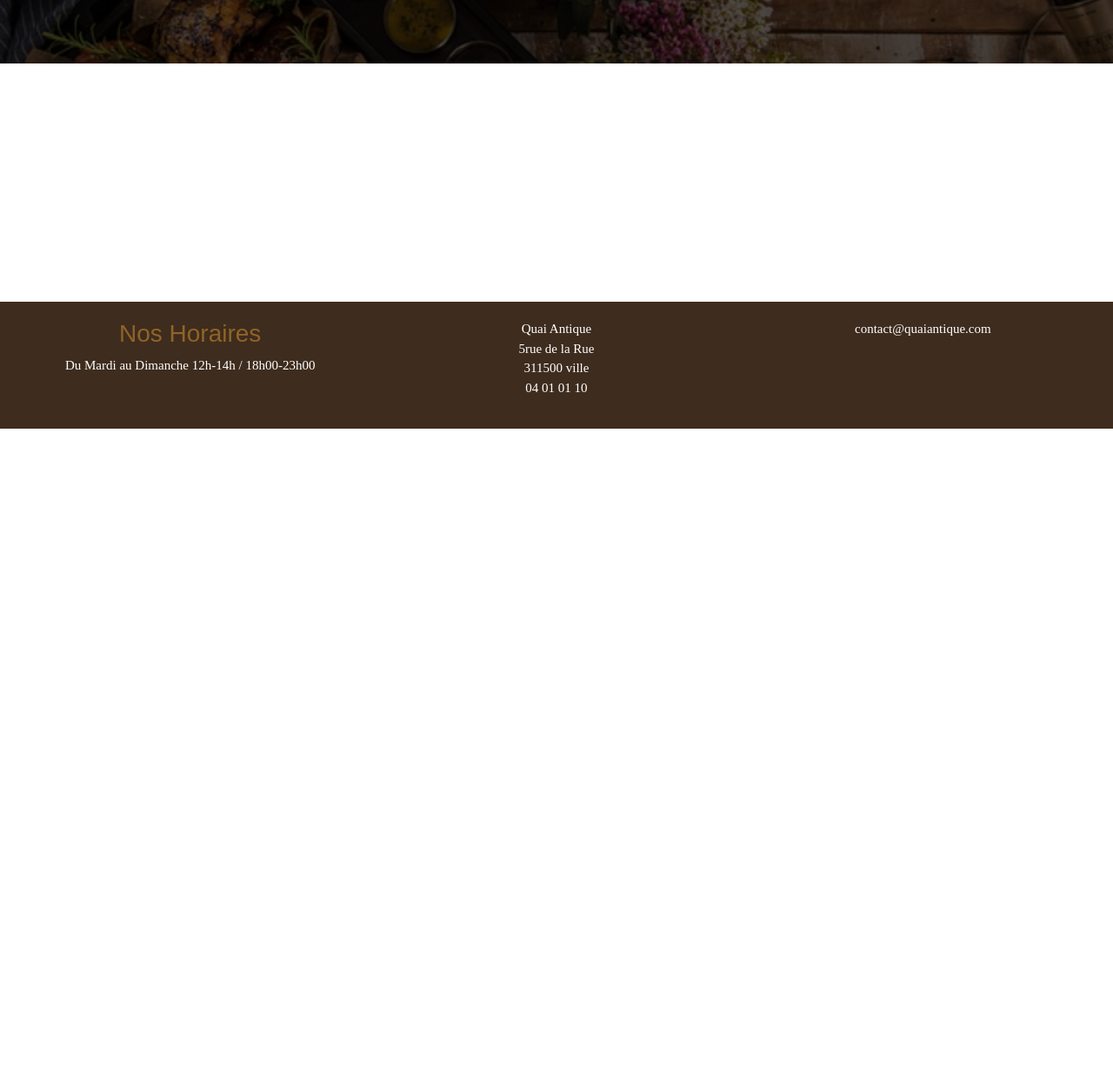
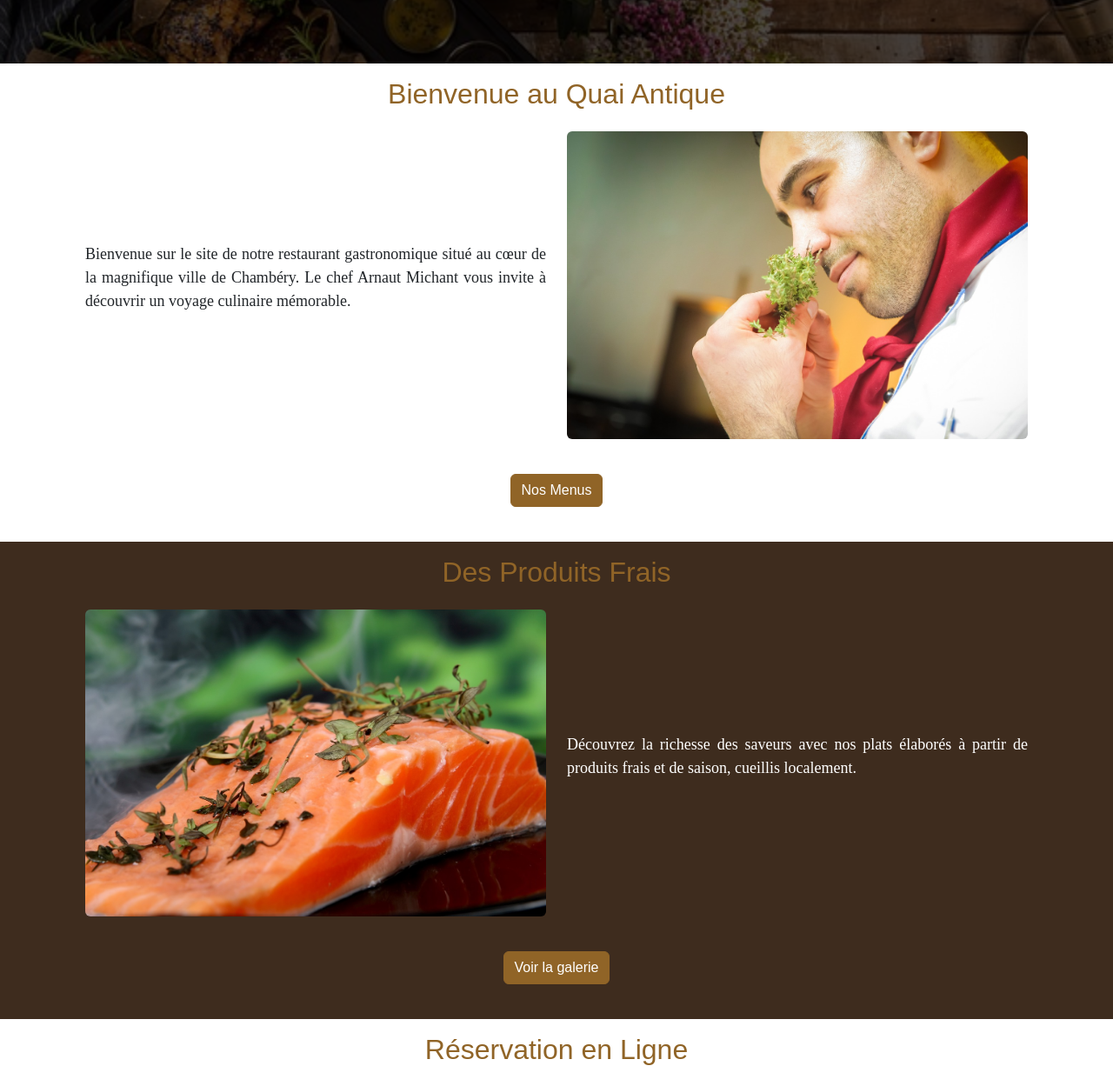
Before and after one commit to jonluca7/QuaiAntiqueRestaurantFront, a website with bundled scripts: page index.html in a window 1280 px wide. Shown: the part 307-1556 px from the top of the page at 87% size. Before the commit the page ends 800 px from the top, so only its background shows below. Built offline with nearby package versions, Linux system fonts and the light colour scheme; files whose address does not match are found by name; a web font is replaced by a local one.

Commit message:
Home Page terminé

```diff
--- a/index.html
+++ b/index.html
@@ -15,7 +15,7 @@
         Le menu du site Quai Antique  <i class="bi bi-airplane"></i>
         <nav class="navbar navbar-expand-lg  bg-dark"  data-bs-theme="dark">
             <div class="container-fluid">
-              <a class="navbar-brand" href="/">Quai Antique</a>
+              <a class="navbar-brand ml-3" href="/">Quai Antique</a>
               <button class="navbar-toggler" type="button" data-bs-toggle="collapse" data-bs-target="#navbarSupportedContent" aria-controls="navbarSupportedContent" aria-expanded="false" aria-label="Toggle navigation">
                 <span class="navbar-toggler-icon"></span>
               </button>
@@ -67,7 +67,7 @@
             </P>
         </div>
         <div class="col-6 col-lg-4">
-            <p>contact@quaiantique.com</p>
+            <p>à Modifier</p>
         </div>
     </div>
     </footer>
--- a/pages/home.html
+++ b/pages/home.html
@@ -5,3 +5,63 @@
         <button type="button" class="btn btn-primary" > Réservez</button>
     </div>
 </div>
+
+
+<section>
+  <article class="p-3">
+    <div class="container">
+      <h2 class="text-primary text-center">Bienvenue au Quai Antique</h2>
+      <div class="row cols-2 align-items-center p-3">
+        <div class="col">
+          <p class="text-justify">
+            Bienvenue sur le site de notre restaurant gastronomique situé au cœur de la magnifique ville de Chambéry. Le chef Arnaut Michant vous invite à découvrir un voyage culinaire mémorable.
+          </p>
+        </div>
+        <div class="col align-items-center">
+          <img class="w-100 rounded" src="../Images/le chef.jpg" alt="">
+        </div>
+      </div>
+     <div class="text-center p-4">
+      <a href="#" class="btn btn-primary">Nos Menus</a>
+     </div>
+    </div>
+  </article>
+
+  <article class="bg-dark text-white p-3">
+    <div class="container">
+      <h2 class="text-primary text-center">Des Produits Frais</h2>
+      <div class="row cols-2 align-items-center p-3">
+        <div class="col align-items-center">
+          <img class="w-100 rounded" src="../Images/saumon.jpg" alt="">
+        </div>
+        <div class="col">
+          <p class="text-justify">
+            Découvrez la richesse des saveurs avec nos plats élaborés à partir de produits frais et de saison, cueillis localement.
+          </p>
+        </div>
+      </div>
+     <div class="text-center p-4">
+      <a href="#" class="btn btn-primary">Voir la galerie</a>
+     </div>
+    </div>
+  </article>
+
+  <article class="p-3">
+    <div class="container">
+      <h2 class="text-primary text-center">Réservation en Ligne</h2>
+      <div class="row cols-2 align-items-center p-3">
+        <div class="col">
+          <p class="text-justify">
+          Vous pouvez réservez votre table directement sur ce site !! </br>Il vous suffit de cliquer sur le bouton <span>Réservez</span>
+          </p>
+        </div>
+        <div class="col align-items-center">
+          <img class="w-100 rounded" src="../Images/wine.jpg" alt="">
+        </div>
+      </div>
+     <div class="text-center p-4">
+      <a href="#" class="btn btn-primary">Réservez</a>
+     </div>
+    </div>
+  </article>
+</section>
--- a/scss/main.scss
+++ b/scss/main.scss
@@ -19,7 +19,7 @@ footer.footer{
 
 p{
     font-family: $font-family-serif;
-    font-size: 15px;
+    font-size: 18px;
 }
 
 .hero-scene{
@@ -49,3 +49,14 @@ p{
         align-items: center;
     }
 }
+
+.text-justify{
+    text-align: justify;
+}
+
+span{
+    font-style: italic;
+    font-weight: bold;
+    font-size: 20px;
+    color:blue;
+}
```
Also changed, not shown: scss/main.css, 1 other file.
